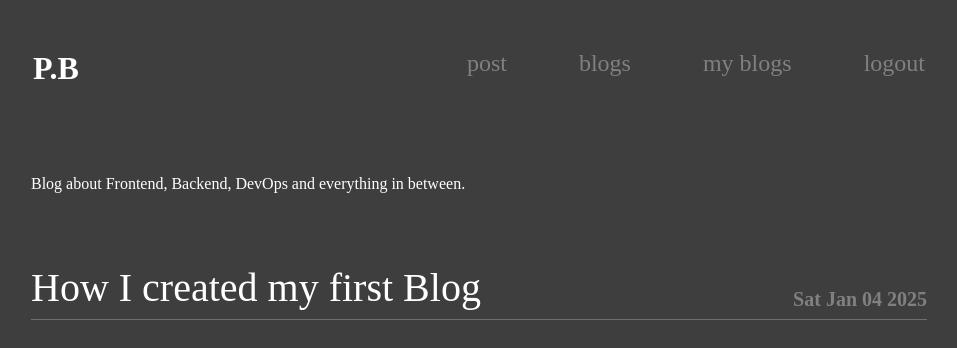
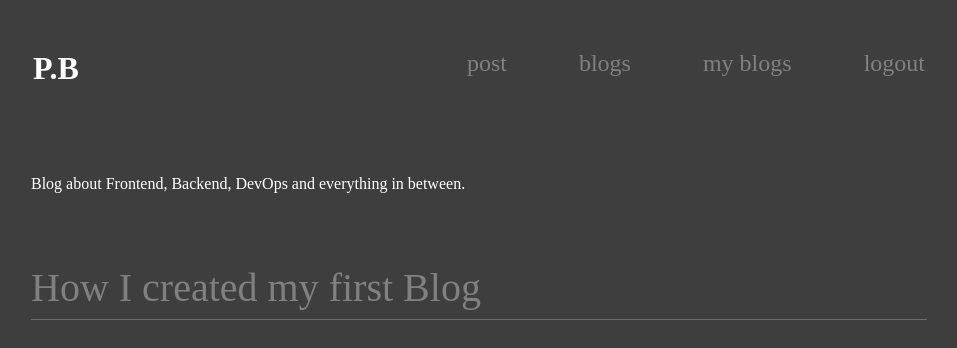
Before and after one commit to Ngobe-Thabane/BlogApp, a React (Vite) app: page /projectBlogs in a window 1280 px wide. Shown: the top 348 px of the page, without its empty margins (161-1118 px from the left). Built offline with nearby package versions, Linux system fonts and the light colour scheme.

Commit message:
Added the button to allow users to delete a post

```diff
--- a/src/components/PostList.jsx
+++ b/src/components/PostList.jsx
@@ -1,12 +1,18 @@
 import { Link } from "react-router"
-
-export default function PostList({POSTS}){
-
+import { deletePost } from "../middleware/Validate";
+import { useNavigate } from "react-router";
+export default function PostList({POSTS, userPost}){
+  const navigate = useNavigate();
   return (
       <div className="blogs">
         <ul className="blog-list">
           {POSTS.map(post =>{
-            return (<li key={post.title}><Link to={'/projectBlogs/postPage'} state={{userPost: {post}}}><span>{post.title}</span> <span className="date">{post.datePosted}</span></Link></li>);
+            return (<li key={post.title}>
+              <div className="post-list">
+                <Link to={'/projectBlogs/postPage'} state={{userPost: {post}}}><span>{post.title}</span></Link>
+                {userPost && <button onClick={()=> deletePost(post, navigate)}>X</button>}
+              </div>
+              </li>);
           })}
         </ul>
       </div>
--- a/src/middleware/Validate.js
+++ b/src/middleware/Validate.js
@@ -1,4 +1,4 @@
-import { USERS } from "./Enum";
+import { USERS, POSTS } from "./Enum";
 
 let user = 1;
 export function logIn(data, navigate){
@@ -14,6 +14,11 @@ export function logIn(data, navigate){
   });
 }
 
+ export function deletePost(post, navigate){
+  POSTS.splice(post, 1);
+  navigate('/projectBlogs/blogs');
+ }
+
 export function signIn(data, navigate){
   const {username, password} = data;
   USERS.push({id:++user, username:username, password:password});
--- a/src/pages/DashBoard.jsx
+++ b/src/pages/DashBoard.jsx
@@ -7,7 +7,7 @@ export default function DashBoard() {
       <div className="blog-intro">
         <p>Blog about Frontend, Backend, DevOps and everything in between.</p>
       </div>
-      <PostList POSTS={POSTS} />
+      <PostList POSTS={POSTS} userPost={false} />
     </div>
   )
 
--- a/src/pages/Posts.jsx
+++ b/src/pages/Posts.jsx
@@ -5,5 +5,5 @@ export default function UserPosts() {
 
   const user = localStorage.getItem('loggedUser');
   const post = POSTS.filter(post => post.userID === Number.parseInt(user));
-  return (<PostList POSTS={post} />)
+  return (<PostList POSTS={post} userPost={true}/>)
 }
--- a/src/styles/App.css
+++ b/src/styles/App.css
@@ -151,9 +151,7 @@ button{
   color: gray;
 }
 
-.blog-list > li > a{
-  display: flex;
-  justify-content: space-between;
+.blog-list > li > .post-list > div > a{
   color: white;
   text-decoration: none;
 }
@@ -167,10 +165,11 @@ button{
   align-self: flex-end;
   font-weight: 800;
   color: grey;
+  flex: 1;
 }
 
 .posting-page{
-  width: 50vw;
+  width: 67vw;
   margin: 2em auto;
 }
 
@@ -185,3 +184,18 @@ button{
   color: grey;
   border-radius: .2em;
 }
+
+.post-list{
+  display: flex;
+  align-items: flex-end;
+}
+
+.post-list > a{
+  flex: 1;
+}
+
+.post-list > button{
+  background-color: transparent;
+  padding: 0;
+  margin: 0em 1em;
+}
```
